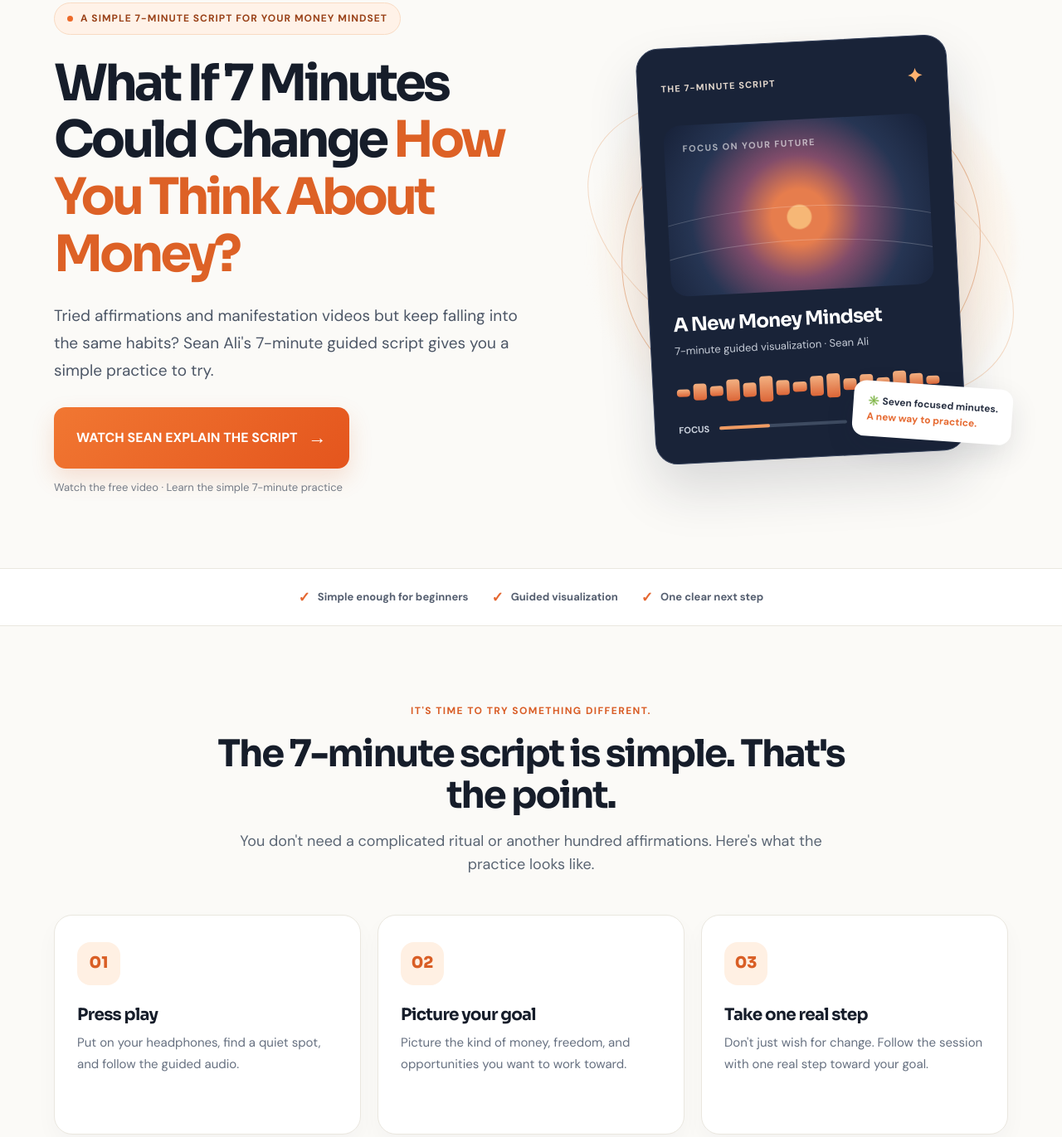
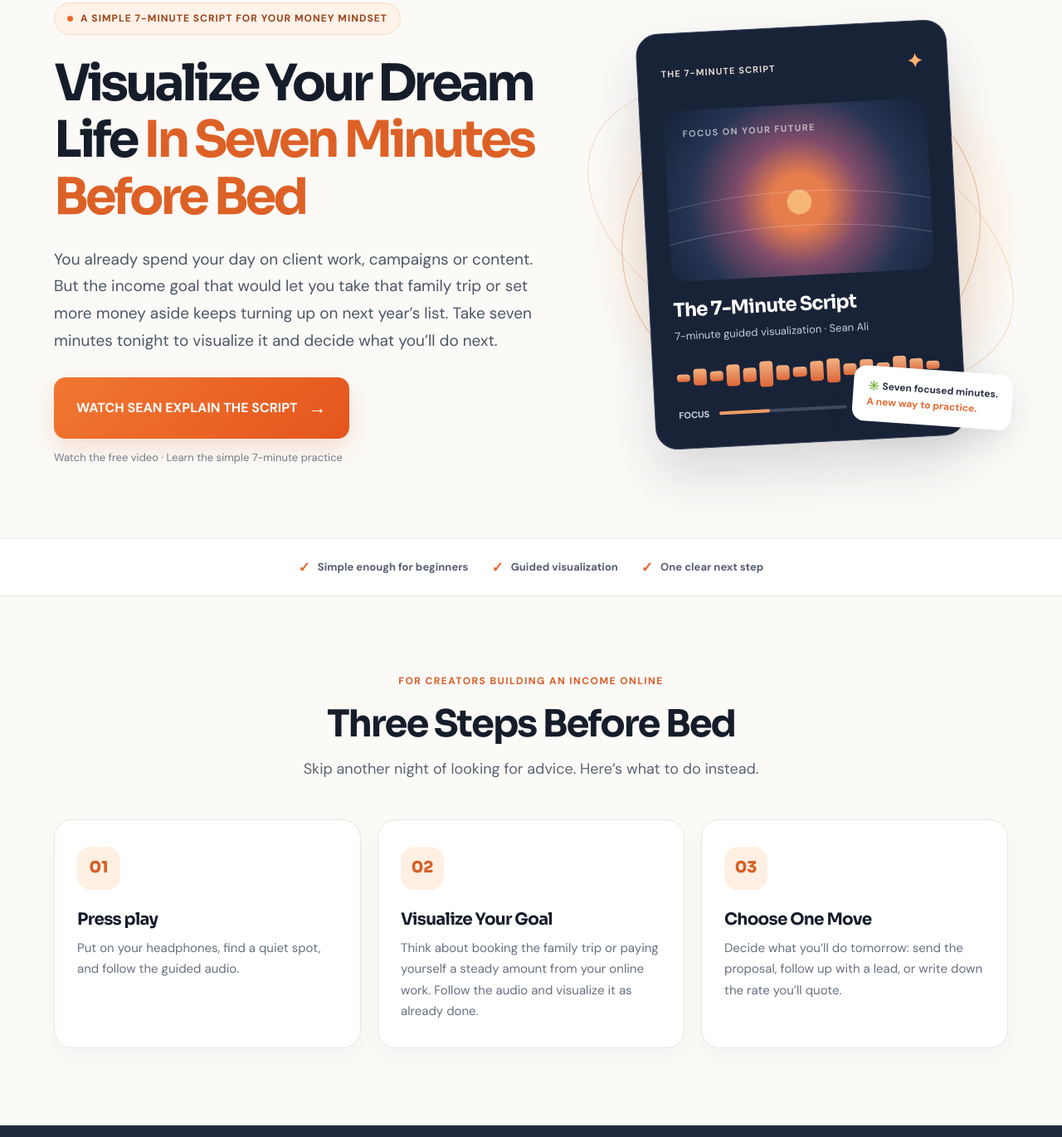
Before and after one commit to seanmillionaire/trythescript, a plain HTML site: page index.html in a window 1280 px wide. Shown: the part 163-1534 px from the top of the page at 83% size. Drawn offline with Linux system fonts and the light colour scheme.

Commit message:
Align index copy with working-creators buyer avatar

```diff
--- a/index.html
+++ b/index.html
@@ -4,13 +4,13 @@
   <meta charset="utf-8">
   <meta name="viewport" content="width=device-width, initial-scale=1">
   <meta name="theme-color" content="#fbfaf7">
-  <meta name="description" content="Discover Sean Ali's 7-minute money visualization script for people who want to focus on a new money story. Watch the free video to see how it works.">
-  <title>Try The 7-Minute Script Tonight | Sean Ali</title>
+  <meta name="description" content="Close the laptop. Give the income goal you keep carrying seven minutes tonight. Follow a guided audio and decide on one move for tomorrow.">
+  <title>Visualize Your Dream Life In Seven Minutes Before Bed | The 7-Minute Script</title>
   <link rel="canonical" href="https://trythescript.com/">
   <link rel="icon" type="image/svg+xml" href="/favicon.svg">
   <meta property="og:type" content="website">
-  <meta property="og:title" content="Try The Script | What If 7 Minutes Could Change Your Money Mindset?">
-  <meta property="og:description" content="Still thinking about money the same way? See how Sean Ali's 7-minute guided visualization script works.">
+  <meta property="og:title" content="Visualize Your Dream Life In Seven Minutes Before Bed">
+  <meta property="og:description" content="Close the laptop. Give the income goal you keep carrying seven minutes tonight. Follow a guided audio and decide on one move for tomorrow.">
   <meta property="og:url" content="https://trythescript.com/">
   <meta name="twitter:card" content="summary">
   <link rel="preconnect" href="https://fonts.googleapis.com">
@@ -192,8 +192,8 @@
       <div class="container hero-grid">
         <div class="hero-copy">
           <div class="eyebrow"><span class="dot" aria-hidden="true"></span>A simple 7-minute script for your money mindset</div>
-          <h1 id="hero-title">What If 7 Minutes Could Change <span>How You Think About Money?</span></h1>
-          <p class="lead">Tried affirmations and manifestation videos but keep falling into the same habits? Sean Ali's 7-minute guided script gives you a simple practice to try.</p>
+          <h1 id="hero-title">Visualize Your Dream Life <span>In Seven Minutes Before Bed</span></h1>
+          <p class="lead">You already spend your day on client work, campaigns or content. But the income goal that would let you take that family trip or set more money aside keeps turning up on next year’s list. Take seven minutes tonight to visualize it and decide what you’ll do next.</p>
           <a class="primary watch-link" href="/watch">WATCH SEAN EXPLAIN THE SCRIPT <span aria-hidden="true">→</span></a>
           <p class="micro">Watch the free video · Learn the simple 7-minute practice</p>
         </div>
@@ -202,7 +202,7 @@
           <div class="player">
             <div class="player-top"><span>THE 7-MINUTE SCRIPT</span><span class="star">✦</span></div>
             <div class="art"><span class="art-label">FOCUS ON YOUR FUTURE</span></div>
-            <h3>A New Money Mindset</h3>
+            <h3>The 7-Minute Script</h3>
             <p>7-minute guided visualization · Sean Ali</p>
             <div class="sound">
               <i style="--h:9px"></i><i style="--h:20px"></i><i style="--h:12px"></i><i style="--h:26px"></i><i style="--h:17px"></i><i style="--h:31px"></i><i style="--h:18px"></i><i style="--h:12px"></i><i style="--h:24px"></i><i style="--h:29px"></i><i style="--h:14px"></i><i style="--h:23px"></i><i style="--h:13px"></i><i style="--h:27px"></i><i style="--h:18px"></i><i style="--h:10px"></i>
@@ -221,14 +221,14 @@
     <section class="section" id="how-it-works" aria-labelledby="steps-title">
       <div class="container">
         <div class="section-head">
-          <p class="small-label">It's time to try something different.</p>
-          <h2 id="steps-title">The 7-minute script is simple. That's the point.</h2>
-          <p>You don't need a complicated ritual or another hundred affirmations. Here's what the practice looks like.</p>
+          <p class="small-label">FOR CREATORS BUILDING AN INCOME ONLINE</p>
+          <h2 id="steps-title">Three Steps Before Bed</h2>
+          <p>Skip another night of looking for advice. Here’s what to do instead.</p>
         </div>
         <div class="steps">
           <div class="step"><div class="number">01</div><h3>Press play</h3><p>Put on your headphones, find a quiet spot, and follow the guided audio.</p></div>
-          <div class="step"><div class="number">02</div><h3>Picture your goal</h3><p>Picture the kind of money, freedom, and opportunities you want to work toward.</p></div>
-          <div class="step"><div class="number">03</div><h3>Take one real step</h3><p>Don't just wish for change. Follow the session with one real step toward your goal.</p></div>
+          <div class="step"><div class="number">02</div><h3>Visualize Your Goal</h3><p>Think about booking the family trip or paying yourself a steady amount from your online work. Follow the audio and visualize it as already done.</p></div>
+          <div class="step"><div class="number">03</div><h3>Choose One Move</h3><p>Decide what you’ll do tomorrow: send the proposal, follow up with a lead, or write down the rate you’ll quote.</p></div>
         </div>
       </div>
     </section>
@@ -237,14 +237,14 @@
       <div class="container explain-grid">
         <div>
           <p class="small-label">Made by Sean Ali</p>
-          <h2 id="about-title">What makes this different from just repeating affirmations?</h2>
+          <h2 id="about-title">What Makes This Different From Another Podcast?</h2>
           <p>I'm Sean Ali. I create money meditations, and I use my own recordings. I put on my headphones, focus on what I want to build, and then get up and do the work.</p>
           <p>This script is a way to give your goals your full attention for a few minutes each day. In the free video, I'll show you what it is, why I made it, and how you can try the same practice.</p>
           <a class="primary watch-link" href="/watch">WATCH MY FREE VIDEO <span aria-hidden="true">→</span></a>
         </div>
         <div class="quote">
           <div class="mark" aria-hidden="true">“</div>
-          <p>Press play. Picture the money and freedom you're working toward. Then take your next step.</p>
+          <p>Press play. Visualize what financial freedom would feel like for you. Then choose your next step.</p>
           <small>THE PRACTICE · SEAN ALI</small>
         </div>
       </div>
@@ -254,7 +254,7 @@
       <div class="container faq">
         <div class="section-head"><p class="small-label">Good to know</p><h2 id="faq-title">A few quick answers.</h2></div>
         <details><summary>Is the video free to watch?</summary><p>Yes. You can watch Sean explain the script without signing up. If you want the complete product afterward, the watch page explains that next step.</p></details>
-        <details><summary>Do I need meditation experience?</summary><p>No. The idea is simple: listen, picture a goal, and take one useful action. You don't need special skills to begin.</p></details>
+        <details><summary>Do I need meditation experience?</summary><p>No. The idea is simple: listen, visualize a goal, and choose one useful action. You don't need special skills to begin.</p></details>
         <details><summary>Will listening to this make me rich?</summary><p>No audio can guarantee money or success. This is a guided focus and visualization practice, not a replacement for learning, planning, or taking action.</p></details>
       </div>
     </section>
@@ -262,7 +262,7 @@
     <section class="last">
       <div class="container closing">
         <p class="small-label">Ready to begin?</p>
-        <h2>You've Watched the Manifestation Videos.<br>Now See the 7-Minute Script.</h2>
+        <h2>The Same Goal Doesn’t Need Another Year</h2>
         <p>Sean Ali walks you through the idea behind the script so you can decide whether it's right for you.</p>
         <a class="primary watch-link" href="/watch">SHOW ME THE 7-MINUTE SCRIPT <span aria-hidden="true">→</span></a>
         <p class="micro">Free video · No sign-up needed to watch</p>
```
